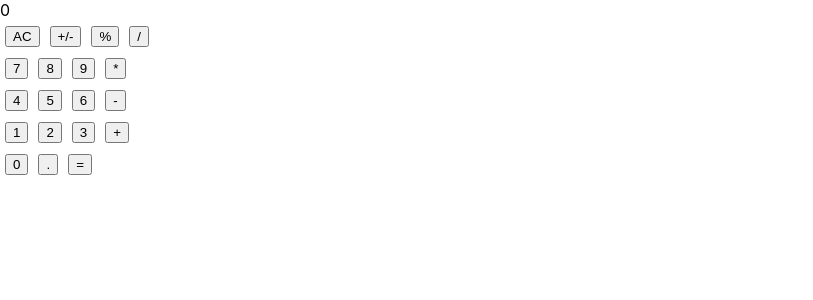
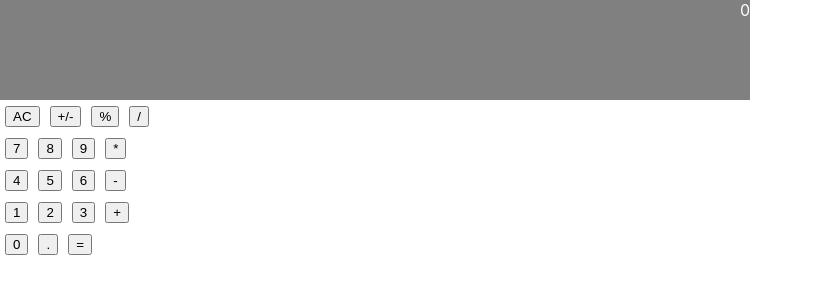
Before and after one commit to Oghenebrume50/react-calculator, a React (Create React App) app: page / in a window 1280 px wide. Shown: the top 300 px of the page, without its empty margins (0-813 px from the left). Built offline with nearby package versions, Linux system fonts and the light colour scheme.

Commit message:
setup scss and css styling

```diff
--- a/src/components/App.js
+++ b/src/components/App.js
@@ -2,6 +2,7 @@ import React, { Component } from 'react';
 
 import Display from './Display';
 import ButtonPanel from './ButtonPanel';
+import '../styles/css/app.css';
 
 class App extends Component {
   render() {
--- /dev/null
+++ b/src/styles/css/app.css
@@ -0,0 +1,11 @@
+#container {
+  display: flex;
+  flex-direction: column;
+  justify-content: space-around;
+  width: 750px; }
+
+.display {
+  background-color: grey;
+  height: 100px;
+  text-align: right;
+  color: white; }
--- /dev/null
+++ b/src/styles/scss/app.scss
@@ -0,0 +1,14 @@
+#container {
+  display: flex;
+  flex-direction: column;
+  justify-content: space-around;
+  width: 750px;
+
+}
+
+.display {
+  background-color: grey;
+  height: 100px;
+  text-align: right;
+  color: white;
+}
```
Also changed, not shown: package.json (+9 -4 lines), 2 other files (tests, documents, lock files or other folders).
